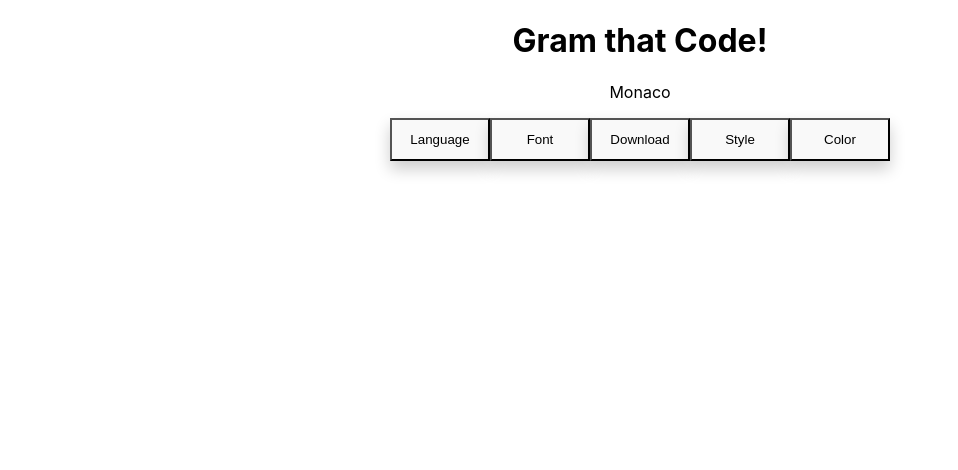
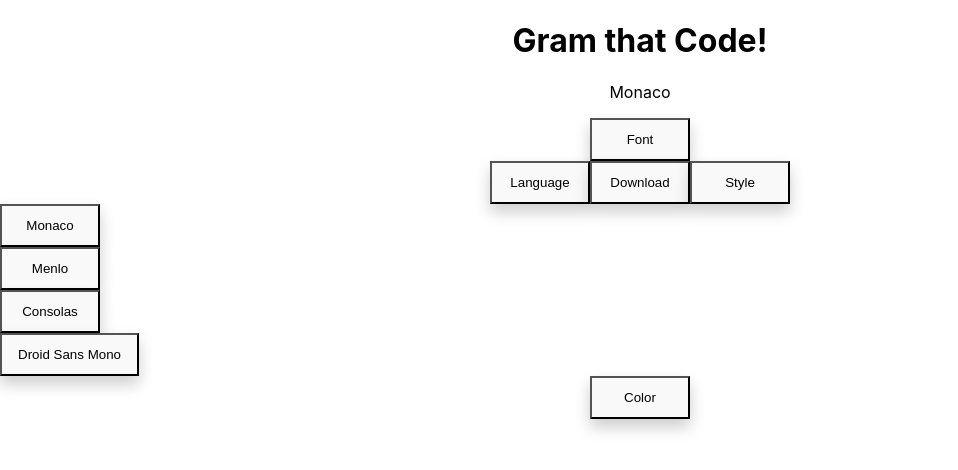
Before and after one commit to rkaufusi/gram-that-code, a React (Create React App) app: page / in a window 1280 px wide. Both pictures are taken after a click on the button "Style". Shown: the top 470 px of the page, without its empty margins (0-958 px from the left). Built offline with nearby package versions, Linux system fonts and the light colour scheme.

Commit message:
destructured button components

```diff
--- a/src/App.css
+++ b/src/App.css
@@ -26,12 +26,15 @@
   background-color: #f9f9f9;
   min-width: 100px;
   max-width: fit-content;
-
   box-shadow: 0px 8px 16px 0px rgba(0,0,0,0.2);
   padding: 12px 16px;
   z-index: 1;
+
 }
 .dropdown:hover {
   display:block;
   background-color: antiquewhite;
 }
+.line {
+  display: inline;
+}
--- a/src/Buttons/Buttons.js
+++ b/src/Buttons/Buttons.js
@@ -1,10 +1,19 @@
 import React from 'react'
 import Font from './Font.js'
+import Language from './Language.js'
+import Download from './Download.js'
+import Style from './Style.js'
+import Color from './Color.js'
+
 
 const Buttons = () => {
     return (
-        <div>
-        <Font />
+        <div >
+          <Font />
+          <Language />
+          <Download />
+          <Style />
+          <Color />
         </div>
     )
 }
--- /dev/null
+++ b/src/Buttons/Color.js
@@ -0,0 +1,13 @@
+import React from 'react'
+
+const Color = () => {
+    return (
+        <div className='line'>
+          <button className='dropdown-content' >
+            Color
+          </button>
+        </div>
+    )
+}
+
+export default Color
--- /dev/null
+++ b/src/Buttons/Download.js
@@ -0,0 +1,13 @@
+import React from 'react'
+
+const Download = () => {
+    return (
+<div className='line'>
+          <button className=' dropdown-content' >
+            Download
+          </button>
+          </div>
+    )
+}
+
+export default Download
--- a/src/Buttons/Font.js
+++ b/src/Buttons/Font.js
@@ -1,4 +1,5 @@
 import React, {useState} from 'react'
+import Language from './Language';
 
 const Font = () => {
     const fontChoices = ['Monaco'];
@@ -8,7 +9,7 @@ const Font = () => {
     const onClick = () => {
         setOpen(!open);
     }
-//
+
     const fontChange = (val) => {
         setFont('Consolas');
         console.log(val)
@@ -24,27 +25,15 @@ const Font = () => {
 
     }
 
-    console.log(open);
+    return (
+      <div>
+        <div className='line'>
+          <p>{font}</p>
 
-    return (
-        // these buttons and functionality will be put into other componenets
-        <div>
-          <p>{font}</p>
-          <button className=' dropdown-content' >
-          Language
-        </button>
-          <button className=' dropdown-content' onClick={onClick}>
+          <button className='dropdown-content' onClick={onClick}>
             Font
           </button>
-          <button className=' dropdown-content' >
-            Download
-          </button>
-          <button className=' dropdown-content' >
-            Style
-          </button>
-          <button className=' dropdown-content' >
-            Color
-          </button>
+          </div>
           {open &&
                <div>
                  <button className='dropdown dropdown-content' onClick={() => setFont('Monaco')}>
@@ -69,26 +58,3 @@ const Font = () => {
 }
 
 export default Font
-
-/*
-          {open && fontChoices.map((val, i) => {
-            return (
-               <div>
-                 <button key={i} className='dropdown dropdown-content' onClick={() => setFont('Monaco')}>
-                   Monaco
-                  </button>
-                 <button key={i} className='dropdown dropdown-content' onClick={() => setFont('Menlo')}>
-                    Menlo
-                 </button>
-                 <button key={i} className='dropdown dropdown-content' onClick={() => setFont('Consolas')}>
-                    Consolas
-                 </button>
-                 <button key={i} className='dropdown dropdown-content' onClick={() => setFont('Droid Sans Mono')}>
-                   Droid Sans Mono
-                 </button>
-               </div>
-
-            )
-            })}
-
-*/
--- /dev/null
+++ b/src/Buttons/Language.js
@@ -0,0 +1,15 @@
+import React from 'react'
+
+const Language = () => {
+    return (
+        <div className='line'>
+          <button className='dropdown-content'>
+            Language
+          </button>
+          </div>
+
+
+    )
+}
+
+export default Language
--- /dev/null
+++ b/src/Buttons/Style.js
@@ -0,0 +1,36 @@
+import React , {useState} from 'react'
+
+const Style = () => {
+    const [open, setOpen] = useState(false);
+    const [font, setFont] = useState('Monaco');
+    const onClick = () => {
+        setOpen(!open);
+    }
+
+    return (
+        <div className='line'>
+          <button className=' dropdown-content' onClick={onClick}>
+            Style
+          </button>
+
+          {open &&
+            <div>
+              <button className='dropdown dropdown-content' onClick={() => setFont('Monaco')}>
+                Monaco
+               </button>
+              <button className='dropdown dropdown-content' onClick={() => setFont('Menlo')}>
+                 Menlo
+              </button>
+              <button className='dropdown dropdown-content' onClick={() => setFont('Consolas')}>
+                 Consolas
+              </button>
+              <button className='dropdown dropdown-content' onClick={() => setFont('Droid Sans Mono')}>
+                Droid Sans Mono
+              </button>
+            </div>
+         }
+        </div>
+    )
+}
+
+export default Style
```
